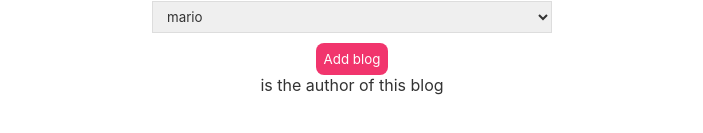
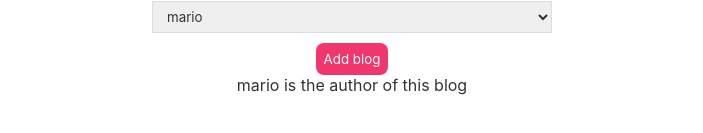
Before and after one commit to B-lovedth/React-Training, a React (Create React App) app: page /create in a window 1280 px wide. Shown: the part 371-504 px from the top of the page, without its empty margins (288-991 px from the left). Built offline with nearby package versions, Linux system fonts and the light colour scheme; the HTML template or start-up script is replaced by a standard one.

Commit message:
correction

```diff
--- a/src/Create.js
+++ b/src/Create.js
@@ -1,9 +1,9 @@
 import { useState } from 'react'
 
 function Create() {
-  const { title, setTitle } = useState('')
-  const { body, setBody } = useState('')
-  const { author, setAuthor } = useState('mario')
+  const [ title, setTitle ] = useState('')
+  const [body, setBody] = useState('')
+  const [author, setAuthor]  = useState('mario')
   console.log(author)
 
 
```
